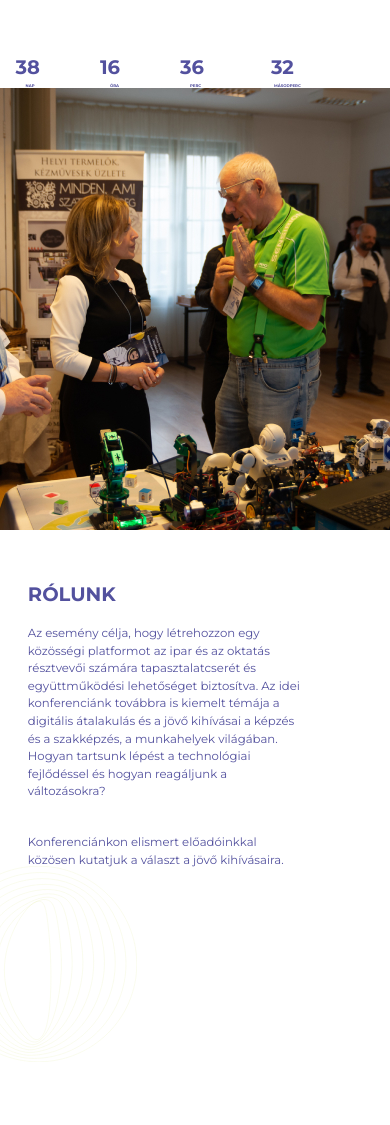
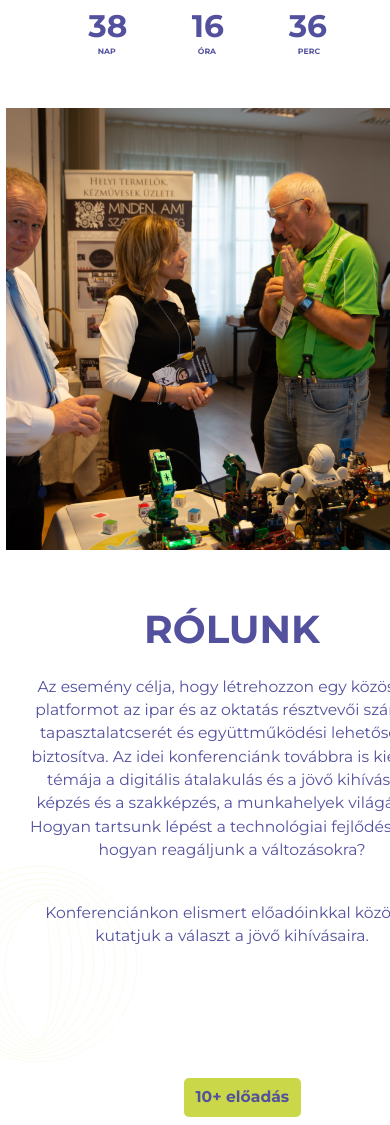
Before and after one commit to RobiiHUN/Tech4Study-2024, a plain HTML site: page index.html in a window 390 px wide. Shown: the part 434-1559 px from the top of the page. Drawn offline with nearby package versions, Linux system fonts and the light colour scheme.

Commit message:
responsive-things

```diff
--- a/css/main.css
+++ b/css/main.css
@@ -293,6 +293,32 @@ nav a:hover {
 
 }
 
+
+@media (max-width: 800px) {
+    .countdown{
+        width: 100%;
+
+
+
+    }
+    .body{
+
+        width: 110%;
+    }
+    .launch-time div p{
+        font-size: 8vw;
+    }
+    .launch-time div span{
+        font-size: 2vw;
+    }
+    .launch-time{
+
+        width: 100%;
+        margin-top: -50px;
+
+
+    }
+}
 /* ------------------------------- ROLUNK RESZ ------------------------------ */
 
 .about-us{
@@ -349,8 +375,8 @@ nav a:hover {
 }
 
 .about-us-pics-mobile{
-    padding-top: 40px;
-    width: 160%;
+    padding-top: 60px;
+    width: 105%;
     height: auto;
     display: flex;
     justify-content: center;
@@ -363,18 +389,23 @@ nav a:hover {
         display: none;
     }
     .about-us-text {
-        width: 150%;
+        width: 105%;
         margin-left: 0;
     }
     .about-us{
         padding-top: 70px;
-        width: 220%;
+        width: 105%;
+
     }
     .about-headline{
-        font-size: 5vw;
+        font-size: 10vw;
+        width: 100%;
+        text-align: center;
     }
     .about-text{
-        font-size: 3vw;
+        font-size: 4vw;
+        width: 100%;
+        text-align: center;
     }
 }
 @media (min-width: 800px) {
@@ -455,8 +486,9 @@ nav a:hover {
 
     }
     .numbers{
-        width: 150%;
-        top: 1400px;
+        width: 100%;
+        top: 1350px;
+
 
     }
     .numbers-nav a {
```
